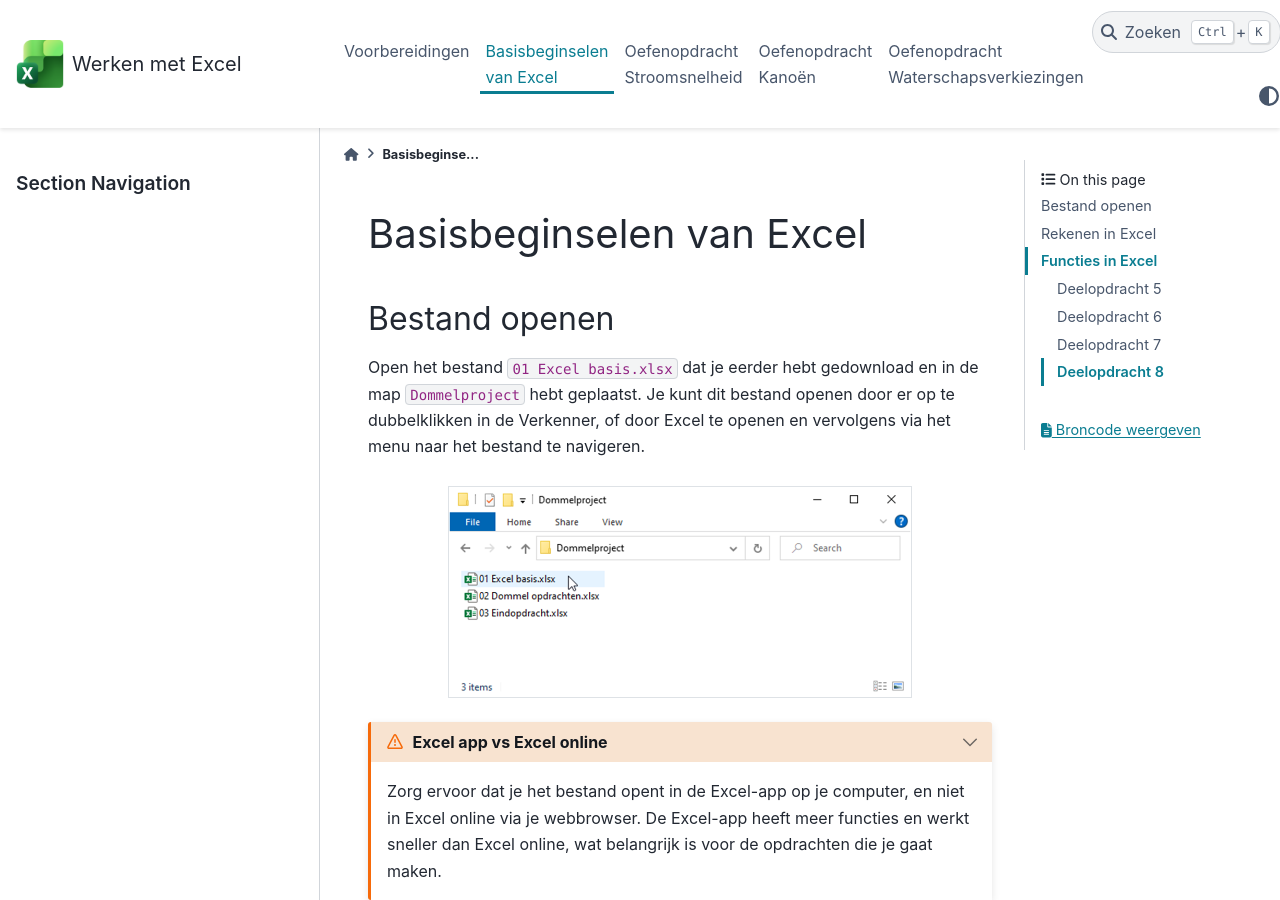
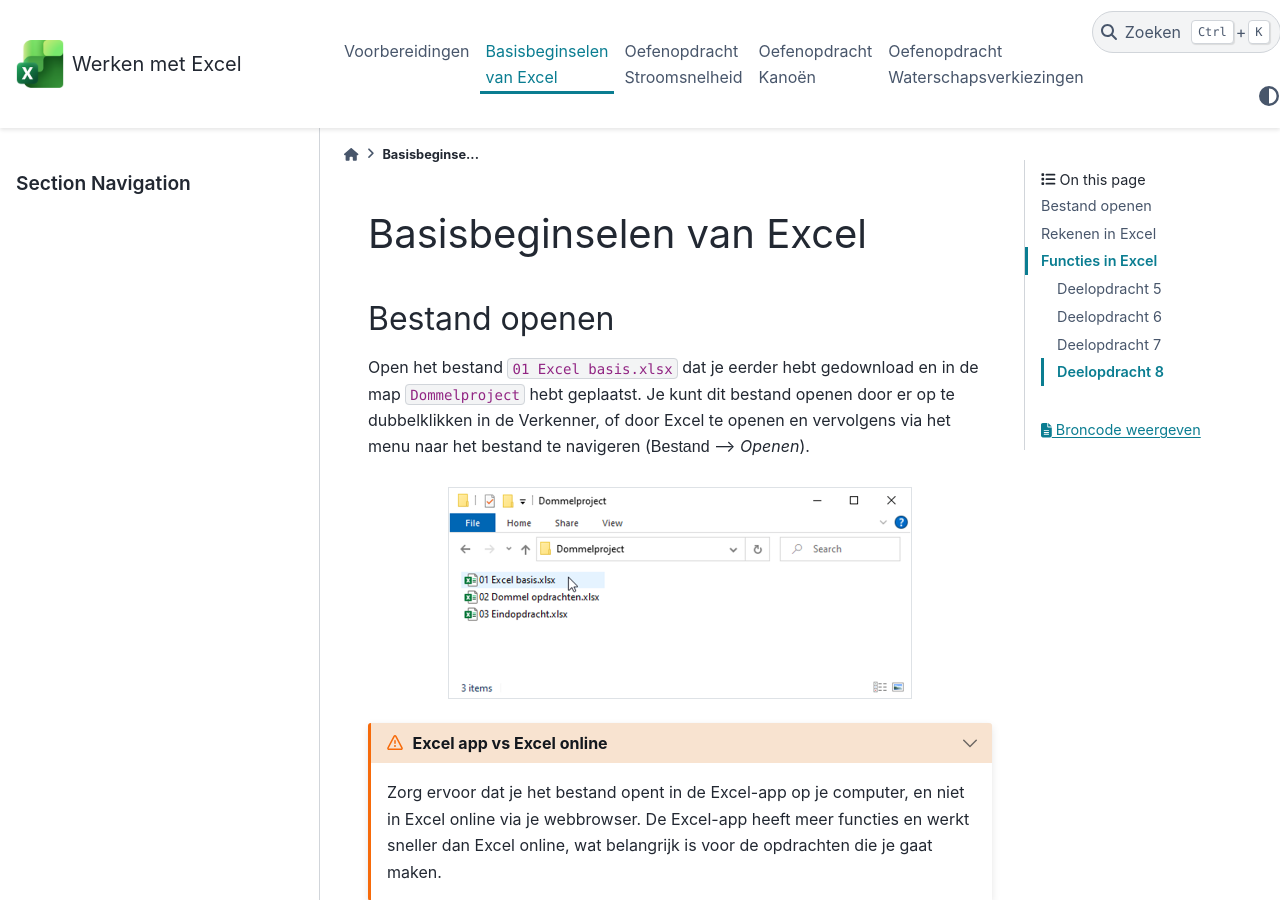
Before and after one commit to meneerfaas/excel, a Sphinx documentation site: the page built from doc/02_basics/basics.rst, in a window 1280 px wide and 900 px high. Built offline with Sphinx 7.4.7 and the PyData theme 0.15.4, drawn with Linux system fonts in a browser that asks for light colours; some of the changed text lies outside the part shown.

Commit message:
Kleine aanpassingen

```diff
--- a/doc/02_basics/basics.rst
+++ b/doc/02_basics/basics.rst
@@ -3,7 +3,7 @@
 
 Bestand openen
 -------------------------
-Open het bestand :file:`01 Excel basis.xlsx` dat je eerder hebt gedownload en in de map :file:`Dommelproject` hebt geplaatst. Je kunt dit bestand openen door er op te dubbelklikken in de Verkenner, of door Excel te openen en vervolgens via het menu naar het bestand te navigeren.
+Open het bestand :file:`01 Excel basis.xlsx` dat je eerder hebt gedownload en in de map :file:`Dommelproject` hebt geplaatst. Je kunt dit bestand openen door er op te dubbelklikken in de Verkenner, of door Excel te openen en vervolgens via het menu naar het bestand te navigeren (:menuselection:`Bestand` --> `Openen`).
 
 .. figure:: images/explorer.png
     :class: border
```
Also changed, not shown: other parts of doc/02_basics/basics.rst (+3 -1 lines).
